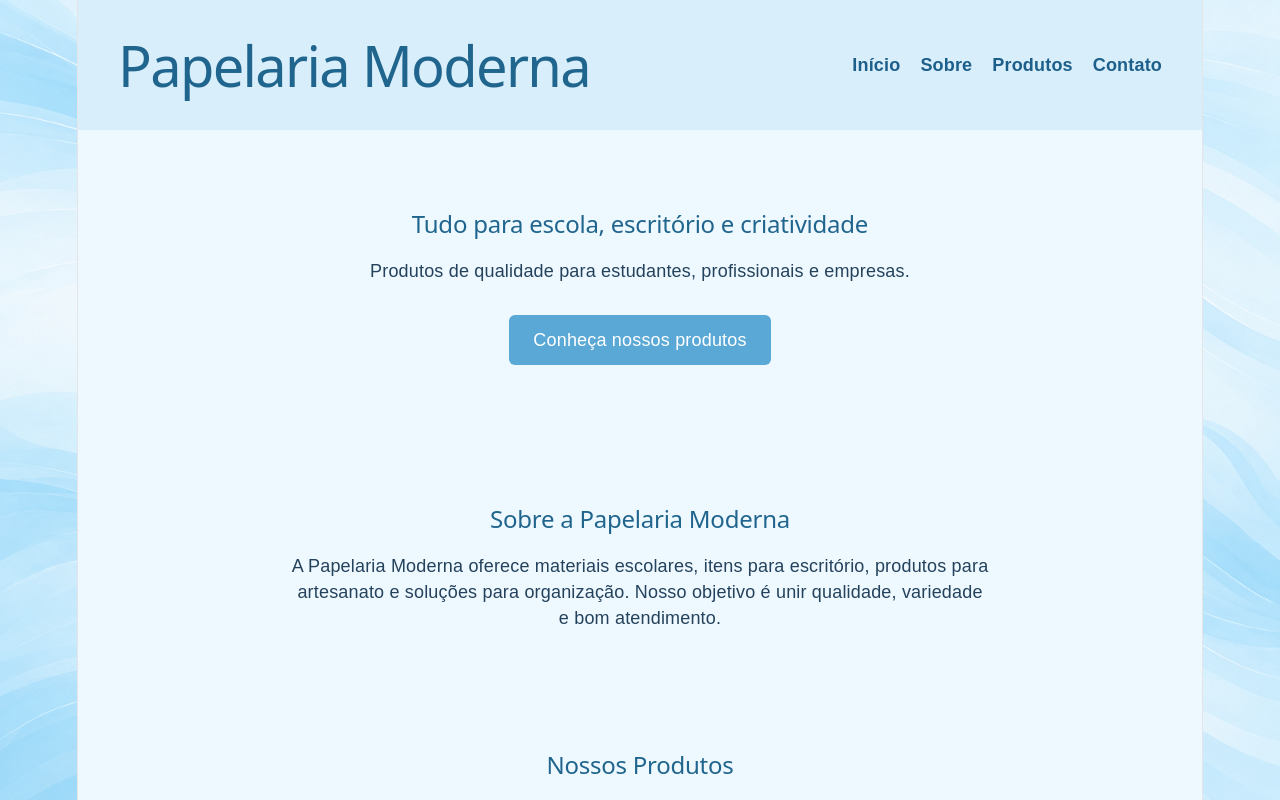
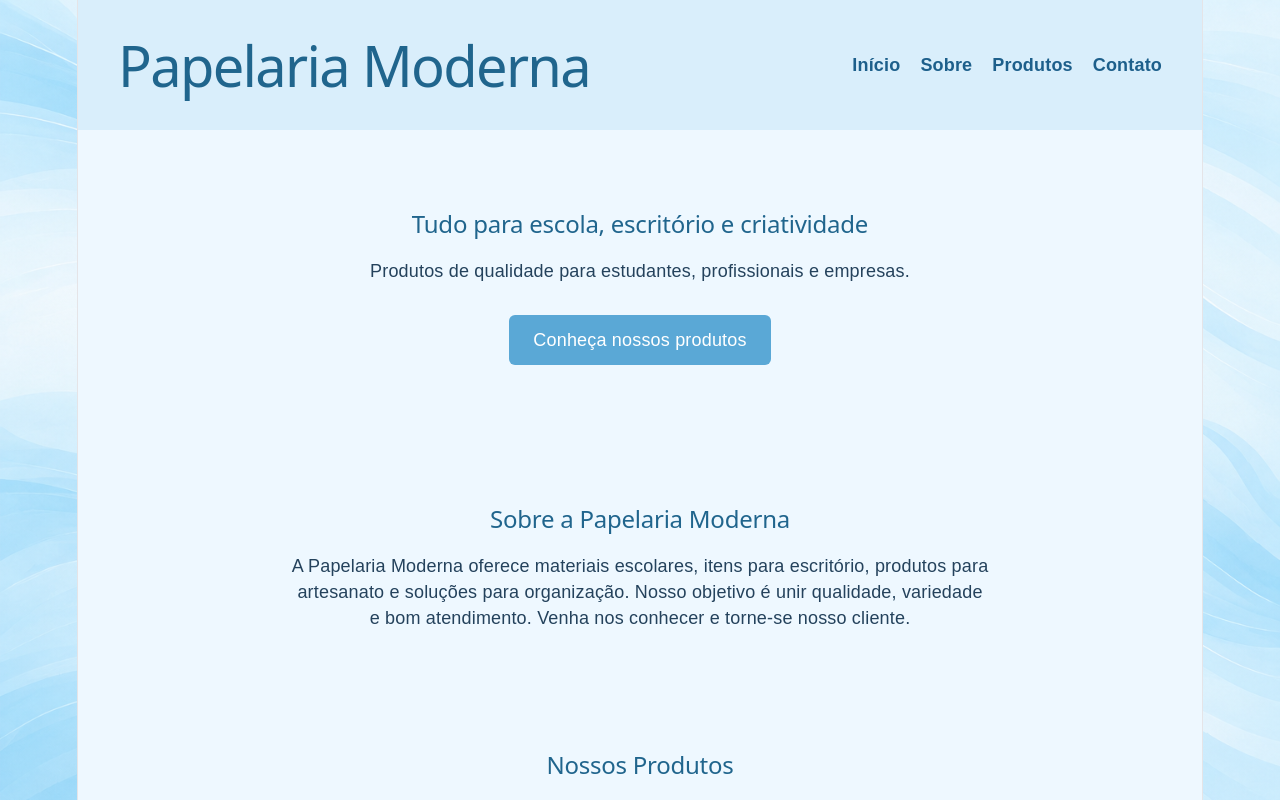
Before and after one commit to deciomatsuda10/papelaria, a React (Vite) app: page / in a window 1280 px wide. Shown: the top 800 px of the page. Built offline with nearby package versions, Linux system fonts and the light colour scheme.

Commit message:
mudança de texto na página principal

```diff
--- a/src/App.jsx
+++ b/src/App.jsx
@@ -74,7 +74,7 @@ function App() {
 
         <Sobre
           titulo="Sobre a Papelaria Moderna"
-          descricao="A Papelaria Moderna oferece materiais escolares, itens para escritório, produtos para artesanato e soluções para organização. Nosso objetivo é unir qualidade, variedade e bom atendimento."
+          descricao="A Papelaria Moderna oferece materiais escolares, itens para escritório, produtos para artesanato e soluções para organização. Nosso objetivo é unir qualidade, variedade e bom atendimento. Venha nos conhecer e torne-se nosso cliente."
         />
 
         <ListaProdutos produtos={produtos} />
```
